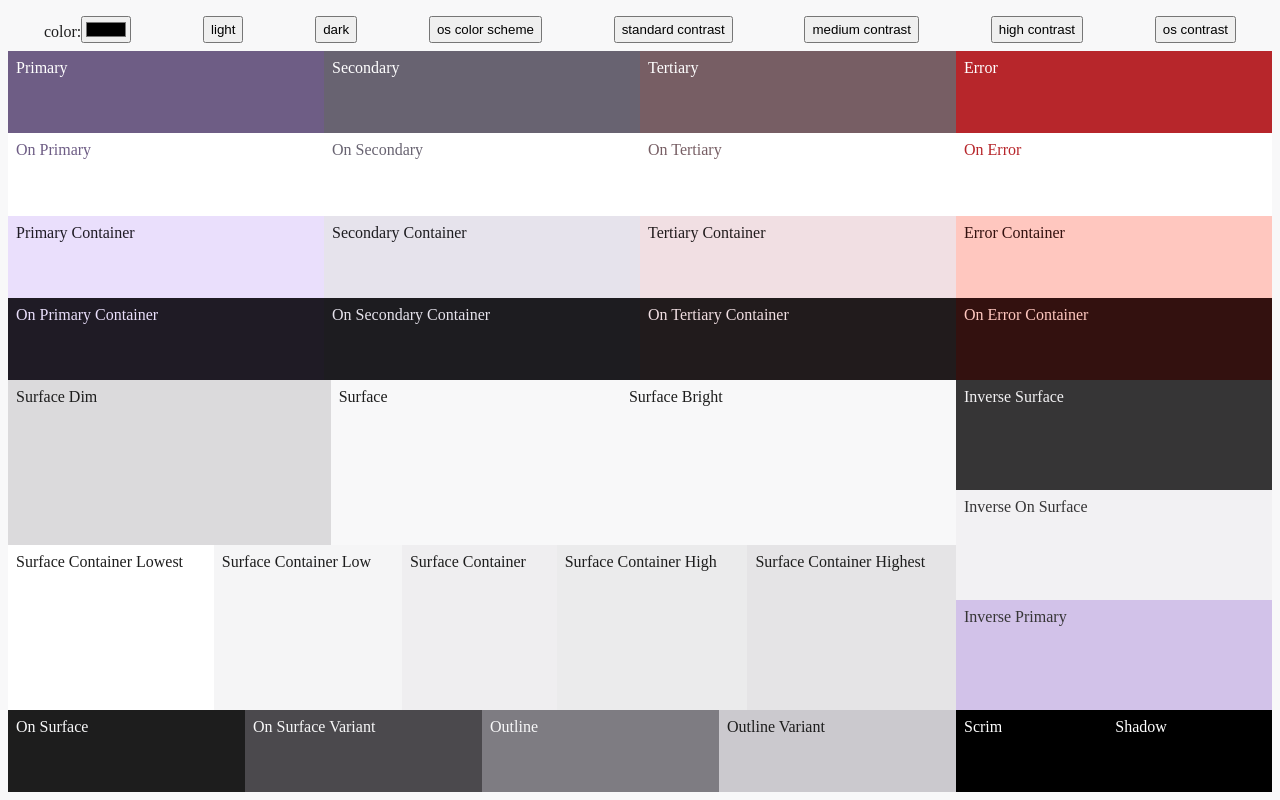
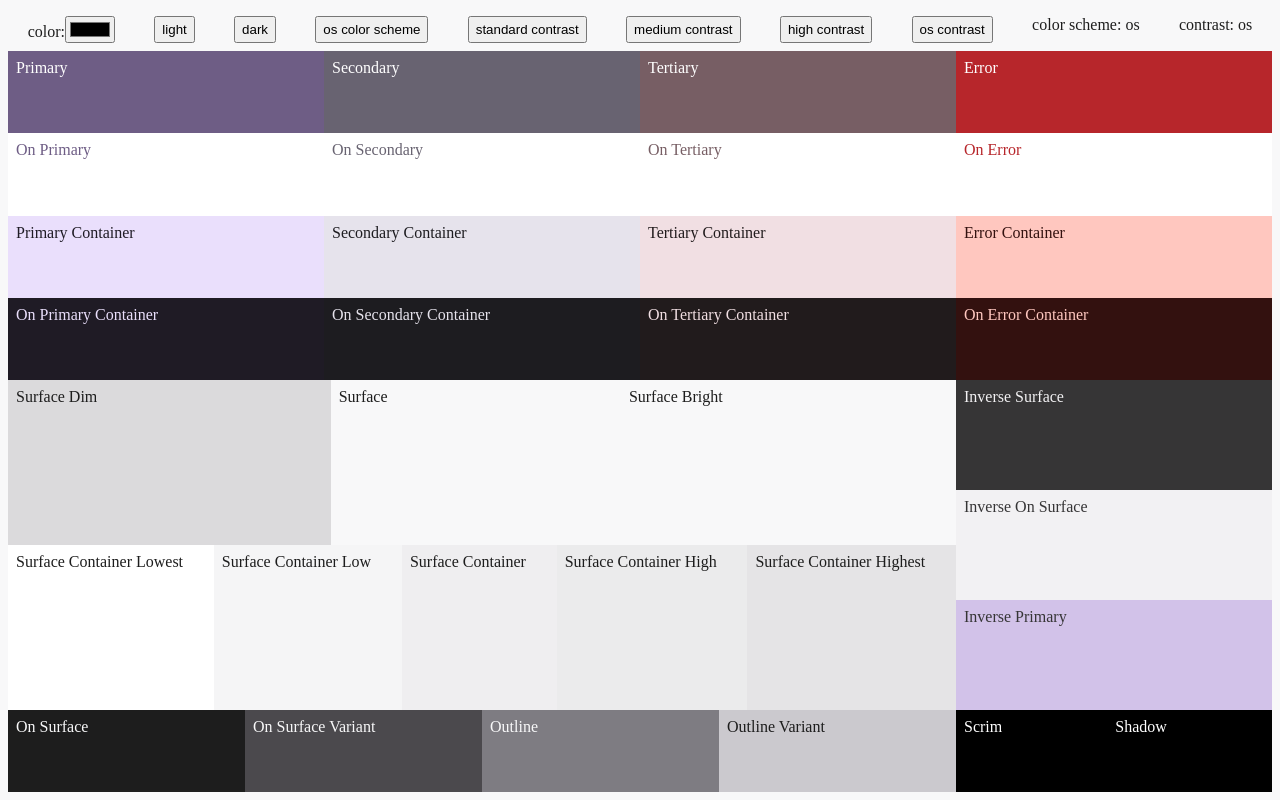
Before and after one commit to bengeendokter/m3-css-color-token-generator, a website built with Vite: page index.html in a window 1280 px wide. Built offline with nearby package versions, Linux system fonts and the light colour scheme.

Commit message:
Add getLocalStorage functions

```diff
--- a/index.html
+++ b/index.html
@@ -27,6 +27,8 @@
     <button id="medium-contrast-button">medium contrast</button>
     <button id="high-contrast-button">high contrast</button>
     <button id="os-contrast-button">os contrast</button>
+    <span>color scheme: <span id="color-scheme"></span></span>
+    <span>contrast: <span id="contrast"></span></span>
   </div>
   <div class="token-preview">
     <div class="group-primary-tokens token-group">
--- a/src/demo.ts
+++ b/src/demo.ts
@@ -1,53 +1,71 @@
-import { enableSystemColorSchemePreferenceListener, enableSystemContrastPreferenceListener, handleDarkThemeButtonPressed, handleHighContrastButtonPressed, handleLightThemeButtonPressed, handleMediumContrastButtonPressed, handleOsColorSchemeButtonPressed, handleOsContrastButtonPressed, handleStandardContrastButtonPressed, setTheme } from "./theme";
+import { enableSystemColorSchemePreferenceListener, enableSystemContrastPreferenceListener, getLocalStorageColorScheme, getLocalStorageContrast, handleDarkThemeButtonPressed, handleHighContrastButtonPressed, handleLightThemeButtonPressed, handleMediumContrastButtonPressed, handleOsColorSchemeButtonPressed, handleOsContrastButtonPressed, handleStandardContrastButtonPressed, setTheme } from "./theme";
 
 setTheme();
 enableSystemContrastPreferenceListener();
 enableSystemColorSchemePreferenceListener();
 
+// get the stored preferences and update the UI
+// @ts-ignore
+const colorScheme: HTMLSpanElement = window["color-scheme"];
+colorScheme.innerText = getLocalStorageColorScheme();
+
+// @ts-ignore
+const contrast: HTMLSpanElement = window["contrast"];
+contrast.innerText = getLocalStorageContrast();
+
+// update the theme color when the color picker value changes
+// @ts-ignore
+const colorPicker: HTMLInputElement = window["color-picker"];
+colorPicker.addEventListener("input", () => {
+    document.documentElement.style.setProperty("--theme-base-color", colorPicker.value);
+});
+
+// implement the theme buttons
  // @ts-ignore
 const lightButton: HTMLButtonElement = window["light-button"];
 lightButton.addEventListener("click", () => {
     handleLightThemeButtonPressed();
+    colorScheme.innerText = getLocalStorageColorScheme();
 });
 
  // @ts-ignore
  const darkButton: HTMLButtonElement = window["dark-button"];
  darkButton.addEventListener("click", () => {
      handleDarkThemeButtonPressed();
+     colorScheme.innerText = getLocalStorageColorScheme();
  });
 
 // @ts-ignore
 const osColorScheme: HTMLButtonElement = window["os-color-scheme-button"];
 osColorScheme.addEventListener("click", () => {
     handleOsColorSchemeButtonPressed();
+    colorScheme.innerText = getLocalStorageColorScheme();
 });
 
 // @ts-ignore
 const standardContrastButton: HTMLButtonElement = window["standard-contrast-button"];
 standardContrastButton.addEventListener("click", () => {
     handleStandardContrastButtonPressed();
+    contrast.innerText = getLocalStorageContrast();
 });
 
 // @ts-ignore
 const mediumContrastButton: HTMLButtonElement = window["medium-contrast-button"];
 mediumContrastButton.addEventListener("click", () => {
     handleMediumContrastButtonPressed();
+    contrast.innerText = getLocalStorageContrast();
 });
 
 // @ts-ignore
 const highContrastButton: HTMLButtonElement = window["high-contrast-button"];
 highContrastButton.addEventListener("click", () => {
     handleHighContrastButtonPressed();
+    contrast.innerText = getLocalStorageContrast();
 });
 
 // @ts-ignore
 const osContrastButton: HTMLButtonElement = window["os-contrast-button"];
 osContrastButton.addEventListener("click", () => {
     handleOsContrastButtonPressed();
+    contrast.innerText = getLocalStorageContrast();
 });
-
-// @ts-ignore
-const colorPicker: HTMLInputElement = window["color-picker"];
-colorPicker.addEventListener("input", () => {
-    document.documentElement.style.setProperty("--theme-base-color", colorPicker.value);
-});
--- a/src/theme.ts
+++ b/src/theme.ts
@@ -1,3 +1,6 @@
+import exp from "constants";
+import { get } from "http";
+
 export type ColorScheme = 'light' | 'dark';
 
 export const COLOR_SCHEME: Readonly<{ [Key in Uppercase<ColorScheme>]: Lowercase<Key> & ColorScheme }> = {
@@ -249,11 +252,11 @@ export function setOsContrastPreference()
  */
 export function getColorSchemePreference(): ColorScheme
 {
-  const storedPreferenceColorScheme: string = localStorage.getItem(LOCAL_STORAGE.COLOR_SCHEME) ?? OS_PREFERENCE;
+  const storedPreferenceColorScheme: ColorScheme | typeof OS_PREFERENCE = getLocalStorageColorScheme();
 
   const osColorScheme: ColorScheme = window.matchMedia(MEDIA_QUERY.PREFERS_COLOR_SCHEME_DARK).matches ? COLOR_SCHEME.DARK : COLOR_SCHEME.LIGHT;
 
-  if(!isColorScheme(storedPreferenceColorScheme))
+  if(storedPreferenceColorScheme === OS_PREFERENCE)
   {
     return osColorScheme;
   }
@@ -298,11 +301,11 @@ export function enableSystemColorSchemePreferenceListener()
  */
 export function getContrastPreference(): Contrast
 {
-  const storedPreferenceContrast: string = localStorage.getItem(LOCAL_STORAGE.CONTRAST) ?? OS_PREFERENCE;
+  const storedPreferenceContrast: Contrast | typeof OS_PREFERENCE = getLocalStorageContrast();
 
   const osContrast: Contrast = window.matchMedia(MEDIA_QUERY.PREFERS_CONTRAST_MORE).matches ? CONTRAST.HIGH_CONTRAST : CONTRAST.STANDARD;
 
-  if(!isContrast(storedPreferenceContrast))
+  if(storedPreferenceContrast === OS_PREFERENCE)
   {
     return osContrast;
   }
@@ -425,3 +428,33 @@ export function handleOsContrastButtonPressed(updateMetaThemeColor = true)
   setOsContrastPreference();
   setTheme({updateMetaThemeColor});
 }
+
+/**
+ * @returns The contrast from local storage. If not found, returns 'os'.
+ */
+export function getLocalStorageColorScheme(): ColorScheme | typeof OS_PREFERENCE
+{
+  const storedPreferenceColorScheme: string = localStorage.getItem(LOCAL_STORAGE.COLOR_SCHEME) ?? OS_PREFERENCE;
+
+  if(!isColorScheme(storedPreferenceColorScheme))
+  {
+    return OS_PREFERENCE;
+  }
+
+  return storedPreferenceColorScheme;
+}
+
+/**
+ * @returns The contrast from local storage. If not found, returns 'os'.
+ */
+export function getLocalStorageContrast(): Contrast | typeof OS_PREFERENCE
+{
+  const storedPreferenceContrast: string = localStorage.getItem(LOCAL_STORAGE.CONTRAST) ?? OS_PREFERENCE;
+
+  if(!isContrast(storedPreferenceContrast))
+  {
+    return OS_PREFERENCE;
+  }
+
+  return storedPreferenceContrast;
+}
```
